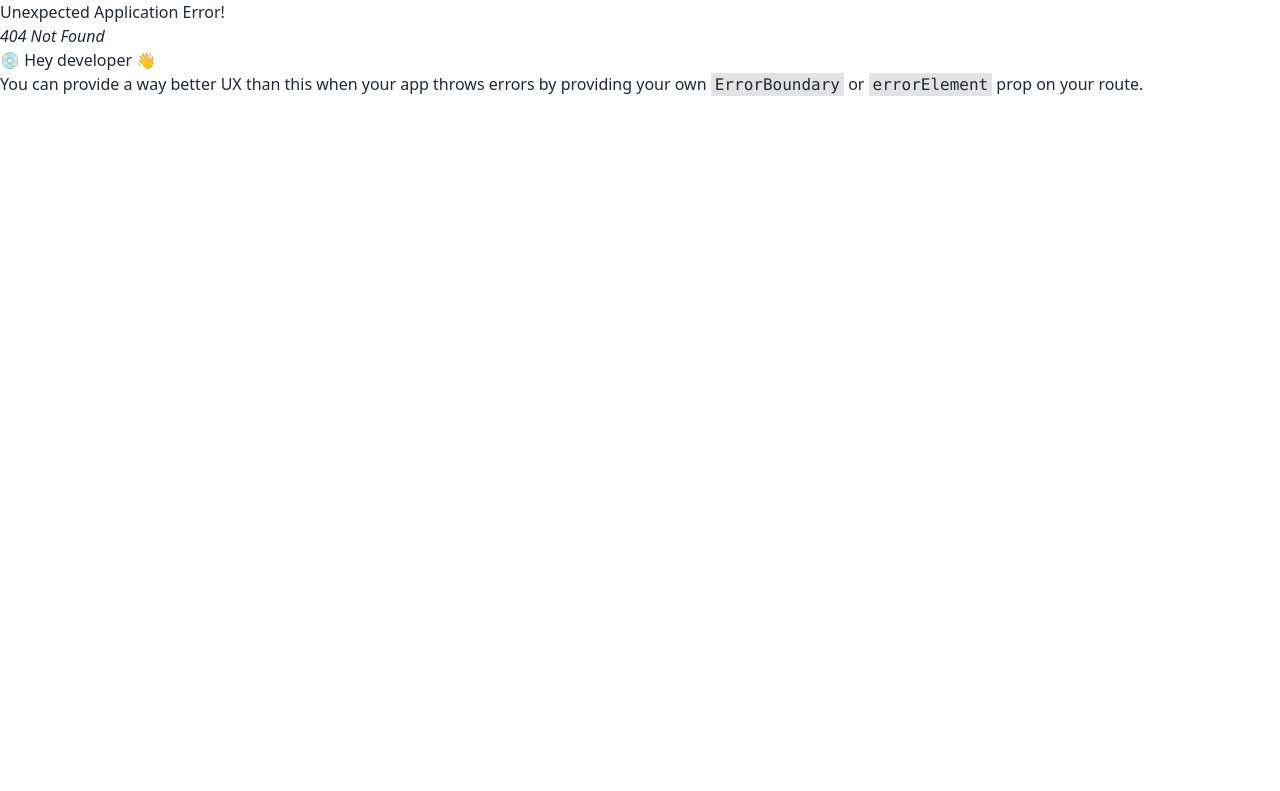
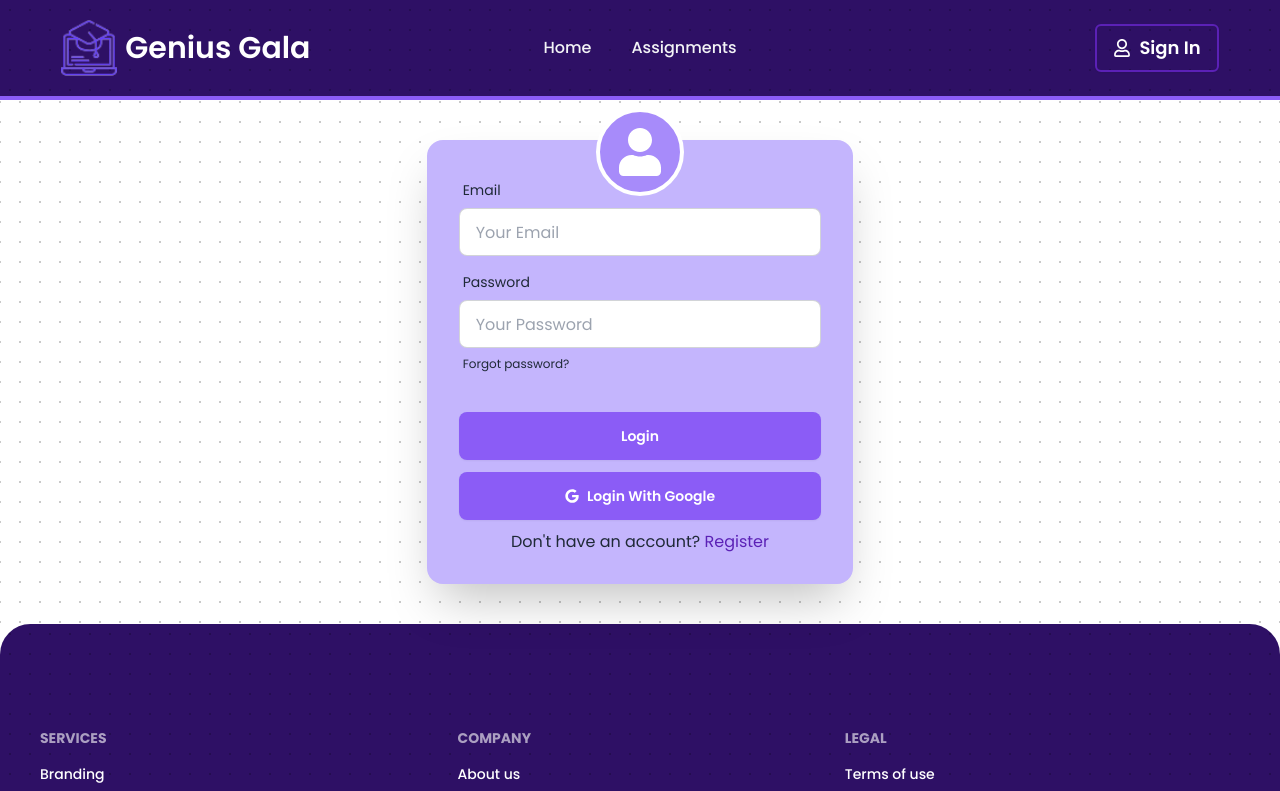
Before and after one commit to Meherab003/demo-frontend, a React (Vite) app: page /signin in a window 1280 px wide. Before the commit this address had no page. Shown: the top 791 px of the page. Built offline with nearby package versions, Linux system fonts and the light colour scheme; no server answers.

Commit message:
SignIn added with firebase

```diff
--- a/package.json
+++ b/package.json
@@ -13,8 +13,10 @@
     "firebase": "^10.12.0",
     "localforage": "^1.10.0",
     "match-sorter": "^6.3.4",
+    "prop-types": "^15.8.1",
     "react": "^18.2.0",
     "react-dom": "^18.2.0",
+    "react-hot-toast": "^2.4.1",
     "react-icons": "^5.3.0",
     "react-router-dom": "^6.23.1",
     "sort-by": "^1.2.0"
--- a/src/Components/Banner/Banner.jsx
+++ b/src/Components/Banner/Banner.jsx
@@ -2,7 +2,7 @@ import { Link } from "react-router-dom";
 
 const Banner = () => {
     return (
-        <div className="flex flex-col md:flex-row items-center justify-between md:px-10 md:py-5 lg:px-20 lg:py-10 bg-violet-950 rounded-b-badge mb-10 text-white bg-dot">
+        <div className="flex flex-col md:flex-row items-center justify-between md:px-10 md:py-5 lg:px-20 lg:py-16 bg-violet-950 rounded-b-badge mb-10 text-white bg-dot">
             <div>
                 <div className="flex flex-col items-start justify-center gap-3 p-3 md:p-0">
                     <h2 className="text-3xl md:text-4xl lg:text-5xl font-semibold font-montserrat">Create, Submit And Rate Assignments</h2>
--- a/src/Components/Features/Features.jsx
+++ b/src/Components/Features/Features.jsx
@@ -8,7 +8,7 @@ const Features = () => {
     ]
     return (
         <div>
-            <h2 className="font-poppins text-sm md:text-lg font-medium text-violet-500 text-center">Available Features</h2>
+            <h2 className="font-poppins text-sm md:text-lg font-medium text-violet-500 text-center mb-2">Available Features</h2>
             <p className="font-montserrat text-lg md:text-2xl lg:text-3xl font-semibold text-violet-950 text-center w-11/12 md:w-4/5 lg:w-2/3 mx-auto">Our Group Has Some Uniques Features That Can Be Helpful For Your To Study Better</p>
             <div className="grid grid-cols-1 md:grid-cols-3 gap-2 md:gap-3 lg:gap-5 py-3 md:py-7 lg:py-10 px-5 md:px-10 lg:px-16">
             {
--- a/src/Firebase/firebase.config.js
+++ b/src/Firebase/firebase.config.js
@@ -5,12 +5,12 @@ import { initializeApp } from "firebase/app";
 
 // Your web app's Firebase configuration
 const firebaseConfig = {
-  apiKey: "AIzaSyB3mWVdgLSNNFaFX4IHYIDGcOZDGFNSpIU",
-  authDomain: "genius-gala.firebaseapp.com",
-  projectId: "genius-gala",
-  storageBucket: "genius-gala.appspot.com",
-  messagingSenderId: "372254583485",
-  appId: "1:372254583485:web:e91a008909d863ff3325d4"
+  apiKey: import.meta.env.VITE_APIKEY,
+  authDomain: import.meta.env.VITE_AUTHDOMAIN,
+  projectId: import.meta.env.VITE_PROJECTID,
+  storageBucket: import.meta.env.VITE_STORAGEBUCKET,
+  messagingSenderId: import.meta.env.VITE_MESSAGINGSENDERID,
+  appId: import.meta.env.VITE_APPID,
 };
 
 // Initialize Firebase
--- /dev/null
+++ b/src/Pages/Authentication/Registration.jsx
@@ -0,0 +1,88 @@
+import { Toaster } from "react-hot-toast";
+import { FaUser } from "react-icons/fa";
+import { Link } from "react-router-dom";
+
+const Registration = () => {
+  const handleRegister = async (e) => {
+    e.preventDefault();
+    const form = e.target;
+    const name = form.name.value;
+    const photoURL = form.photoURL.value;
+    const email = form.email.value;
+    const password = form.password.value;
+  };
+  return (
+    <div className="hero bg-dot">
+      <div className="card bg-violet-300 w-11/12 md:w-1/2 lg:w-1/3 shrink-0 shadow-2xl flex flex-col justify-center items-center my-10">
+        <div className="w-full reletive mx-auto flex items-center justify-center">
+          <div className="p-4 border-4 border-white bg-violet-400 rounded-full absolute -top-8 ">
+            <FaUser className="text-5xl text-white" />
+          </div>
+        </div>
+        <form onSubmit={handleRegister} className="card-body w-full pb-3">
+          <div className="form-control">
+            <label className="label">
+              <span className="label-text">Name</span>
+            </label>
+            <input
+              type="text"
+              placeholder="Your Name"
+              name="name"
+              className="input input-bordered"
+              required
+            />
+          </div>
+          <div className="form-control">
+            <label className="label">
+              <span className="label-text">Email</span>
+            </label>
+            <input
+              type="url"
+              placeholder="Your PhotoURL"
+              name="photoURL"
+              className="input input-bordered"
+              required
+            />
+          </div>
+          <div className="form-control">
+            <label className="label">
+              <span className="label-text">Email</span>
+            </label>
+            <input
+              type="email"
+              placeholder="Your Email"
+              name="email"
+              className="input input-bordered"
+              required
+            />
+          </div>
+          <div className="form-control">
+            <label className="label">
+              <span className="label-text">Password</span>
+            </label>
+            <input
+              type="password"
+              placeholder="Your Password"
+              name="password"
+              className="input input-bordered"
+              required
+            />
+          </div>
+          <div className="form-control mt-6">
+            <button className="btn bg-violet-500 border-none text-white hover:text-violet-950">
+              Register
+            </button>
+          </div>
+        </form>
+        <div className="card-body w-full pt-0">
+          <div className="mt-1 text-center text-sm md:text-[16px]">
+            <p>Already have an account? <Link className="text-violet-800 hover:underline" to='/signin'>SignIn</Link></p>
+          </div>
+        </div>
+      </div>
+      <Toaster />
+    </div>
+  );
+};
+
+export default Registration;
--- /dev/null
+++ b/src/Pages/Authentication/SignIn.jsx
@@ -0,0 +1,106 @@
+import { useContext } from "react";
+import { AuthContext } from "../../Providers/AuthProvider/AuthProvider";
+import { FaUser, FaGoogle } from "react-icons/fa";
+import toast, { Toaster } from "react-hot-toast";
+import { Link } from "react-router-dom";
+
+const SignIn = () => {
+  const {  signIn, signInWithGoogle } = useContext(AuthContext);
+
+  const handleGoogleSignIn = async () => {
+    try {
+      const result = await signInWithGoogle();
+      toast.success("Signed In Successfully");
+      console.log(result);
+    } catch (err) {
+      console.log(err);
+      toast.error("Some Error Occurred While SignIn");
+    }
+  };
+
+  const handleSignIn = async (e) => {
+    e.preventDefault();
+    const form = e.target;
+    const email = form.email.value;
+    const password = form.password.value;
+
+    //User SignIn
+    try {
+      const result = await signIn(email, password);
+      console.log(result?.user);
+      toast.success("Signed In Successfully");
+      form.reset();
+    } catch (err) {
+      console.log(err);
+      toast.error("Some Error Occurred While SignIn");
+    }
+  };
+
+  return (
+    <div className="hero bg-dot">
+      <div className="card bg-violet-300 w-11/12 md:w-1/2 lg:w-1/3 shrink-0 shadow-2xl flex flex-col justify-center items-center my-10">
+        <div className="w-full reletive mx-auto flex items-center justify-center">
+          <div className="p-4 border-4 border-white bg-violet-400 rounded-full absolute -top-8 ">
+            <FaUser className="text-5xl text-white" />
+          </div>
+        </div>
+        <form onSubmit={handleSignIn} className="card-body w-full pb-3">
+          <div className="form-control">
+            <label className="label">
+              <span className="label-text">Email</span>
+            </label>
+            <input
+              type="email"
+              placeholder="Your Email"
+              name="email"
+              className="input input-bordered"
+              required
+            />
+          </div>
+          <div className="form-control">
+            <label className="label">
+              <span className="label-text">Password</span>
+            </label>
+            <input
+              type="password"
+              placeholder="Your Password"
+              name="password"
+              className="input input-bordered"
+              required
+            />
+            <label className="label">
+              <a href="#" className="label-text-alt link link-hover">
+                Forgot password?
+              </a>
+            </label>
+          </div>
+          <div className="form-control mt-6">
+            <button className="btn bg-violet-500 border-none text-white hover:text-violet-950">
+              Login
+            </button>
+          </div>
+        </form>
+        <div className="card-body w-full pt-0">
+          <div className="form-control">
+            <button
+              onClick={handleGoogleSignIn}
+              className="btn bg-violet-500 border-none text-white hover:text-violet-950"
+            >
+              {" "}
+              <span>
+                <FaGoogle />
+              </span>
+              Login With Google
+            </button>
+          </div>
+          <div className="mt-1 text-center text-sm md:text-[16px]">
+            <p>{`Don't have an account? `}<Link className="text-violet-800 hover:underline" to='/register'>Register</Link></p>
+          </div>
+        </div>
+      </div>
+      <Toaster />
+    </div>
+  );
+};
+
+export default SignIn;
--- /dev/null
+++ b/src/Providers/AuthProvider/AuthProvider.jsx
@@ -0,0 +1,57 @@
+import { createContext, useEffect, useState } from "react";
+import PropTypes from "prop-types";
+import app from "../../Firebase/firebase.config";
+import {
+  getAuth,
+  GoogleAuthProvider,
+  onAuthStateChanged,
+  signInWithEmailAndPassword,
+  signInWithPopup,
+} from "firebase/auth";
+
+export const AuthContext = createContext(null);
+const auth = getAuth(app);
+const googleProvider = new GoogleAuthProvider();
+
+const AuthProvider = ({ children }) => {
+  const [user, setUser] = useState(null);
+  const [loading, setLoading] = useState(true);
+
+  const signIn = (email, password) => {
+    setLoading(true);
+    return signInWithEmailAndPassword(auth, email, password);
+  };
+
+  const signInWithGoogle = () => {
+    setLoading(true);
+    return signInWithPopup(auth, googleProvider);
+  };
+
+  // onAuthStateChange
+  useEffect(() => {
+    const unsubscribe = onAuthStateChanged(auth, (currentUser) => {
+      setUser(currentUser);
+      console.log("CurrentUser-->", currentUser);
+      setLoading(false);
+    });
+    return () => {
+      return unsubscribe();
+    };
+  }, []);
+
+  const authInfo = {
+    user,
+    signIn,
+    loading,
+    signInWithGoogle,
+  };
+  return (
+    <AuthContext.Provider value={authInfo}>{children}</AuthContext.Provider>
+  );
+};
+
+AuthProvider.propTypes = {
+  children: PropTypes.node,
+};
+
+export default AuthProvider;
--- a/src/Shared/Footer/Footer.jsx
+++ b/src/Shared/Footer/Footer.jsx
@@ -1,6 +1,6 @@
 const Footer = () => {
   return (
-    <div className="bg-violet-950 text-white py-16 rounded-t-badge bg-dot">
+    <div className="bg-violet-950 text-white  md:py-10 lg:py-16 rounded-t-badge bg-dot">
       <footer className="footer p-10 font-medium">
         <nav>
           <h6 className="footer-title">Services</h6>
--- a/src/Shared/NavBar/NavBar.jsx
+++ b/src/Shared/NavBar/NavBar.jsx
@@ -1,4 +1,4 @@
-import { NavLink } from "react-router-dom";
+import { Link, NavLink } from "react-router-dom";
 import "./NavBar.css";
 import { FaRegUser } from "react-icons/fa";
 
@@ -62,11 +62,11 @@ const NavBar = () => {
           </ul>
         </div>
         <div className="navbar-end">
-          <a className="btn btn-sm md:btn-md bg-transparent hover:bg-white rounded-md border-2 border-violet-800 text-white lg:text-lg hover:text-violet-950">
+          <Link to='/signin' className="btn btn-sm md:btn-md bg-transparent hover:bg-white rounded-md border-2 border-violet-800 text-white lg:text-lg hover:text-violet-950">
             {" "}
             <FaRegUser />
             Sign In
-          </a>
+          </Link>
         </div>
       </div>
     </nav>
```
Also changed, not shown: src/Routes/Routes.jsx (+10 -0 lines), src/main.jsx (+12 -9 lines), 1 other file (tests, documents, lock files or other folders).
